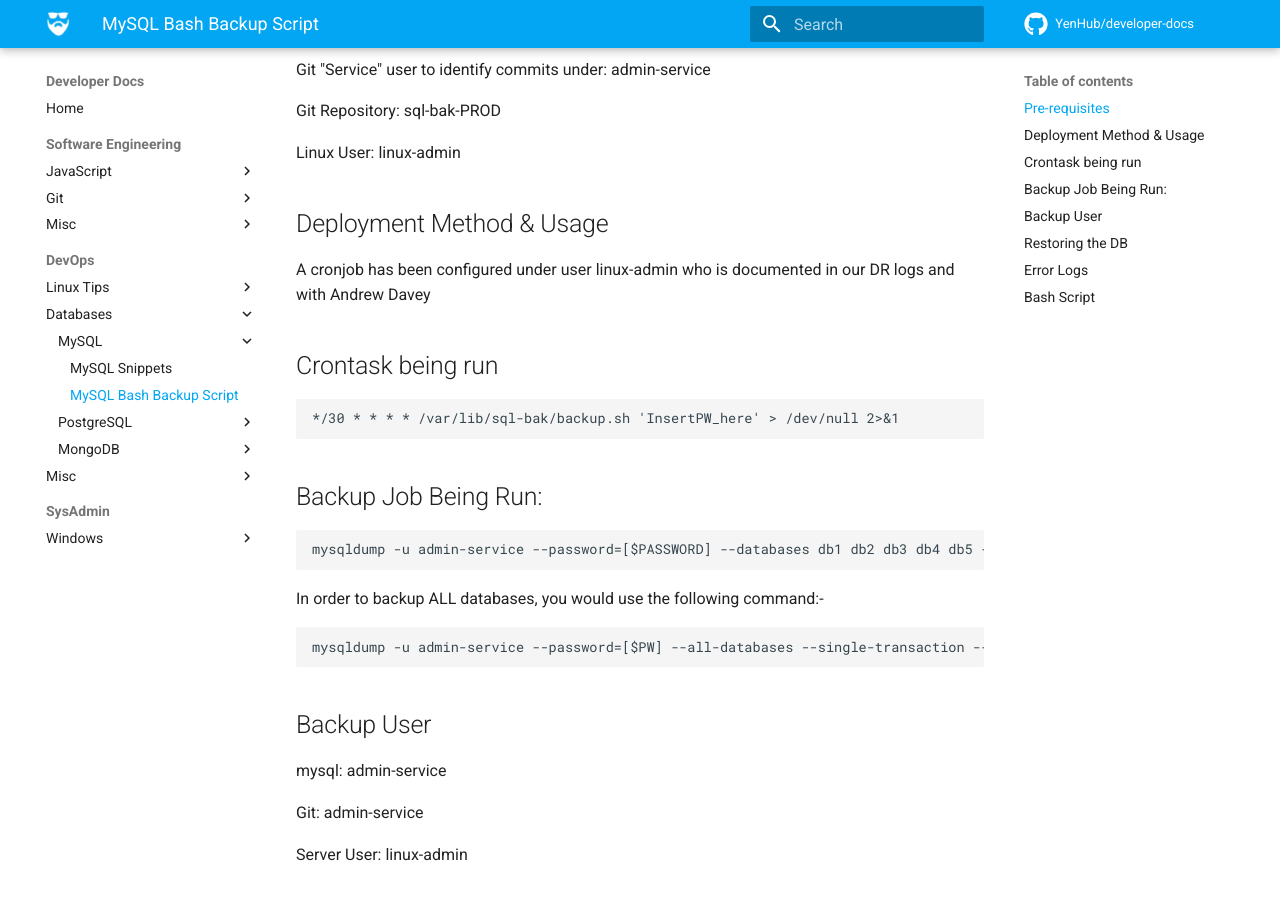
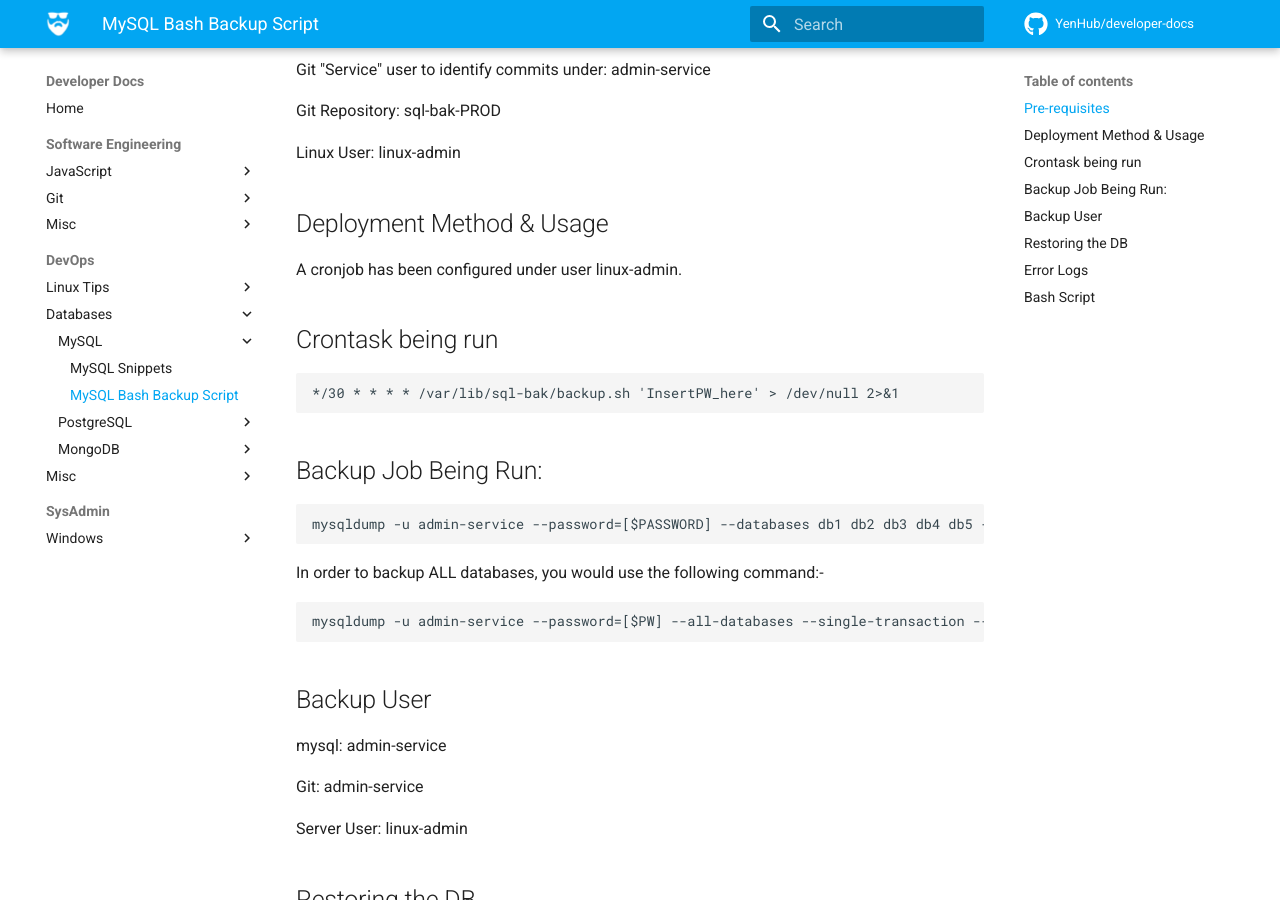
Before and after one commit to YenHub/developer-docs, an MkDocs documentation site: the page built from docs/devops/databases/bash-mysql-backup.md, in a window 1280 px wide and 900 px high, scrolled down 457 px. Built offline with MkDocs 1.6.1 and Material for MkDocs 9.7.7, drawn with Linux system fonts in a browser that asks for light colours; comment, search, counter and statistics services are not loaded.

Commit message:
🔨 Update guide

```diff
--- a/docs/devops/databases/bash-mysql-backup.md
+++ b/docs/devops/databases/bash-mysql-backup.md
@@ -20,7 +20,7 @@ Linux User: linux-admin
 
 ## Deployment Method & Usage
 
-A cronjob has been configured under user linux-admin who is documented in our DR logs and with Andrew Davey
+A cronjob has been configured under user linux-admin.
 
 ## Crontask being run
 
```
